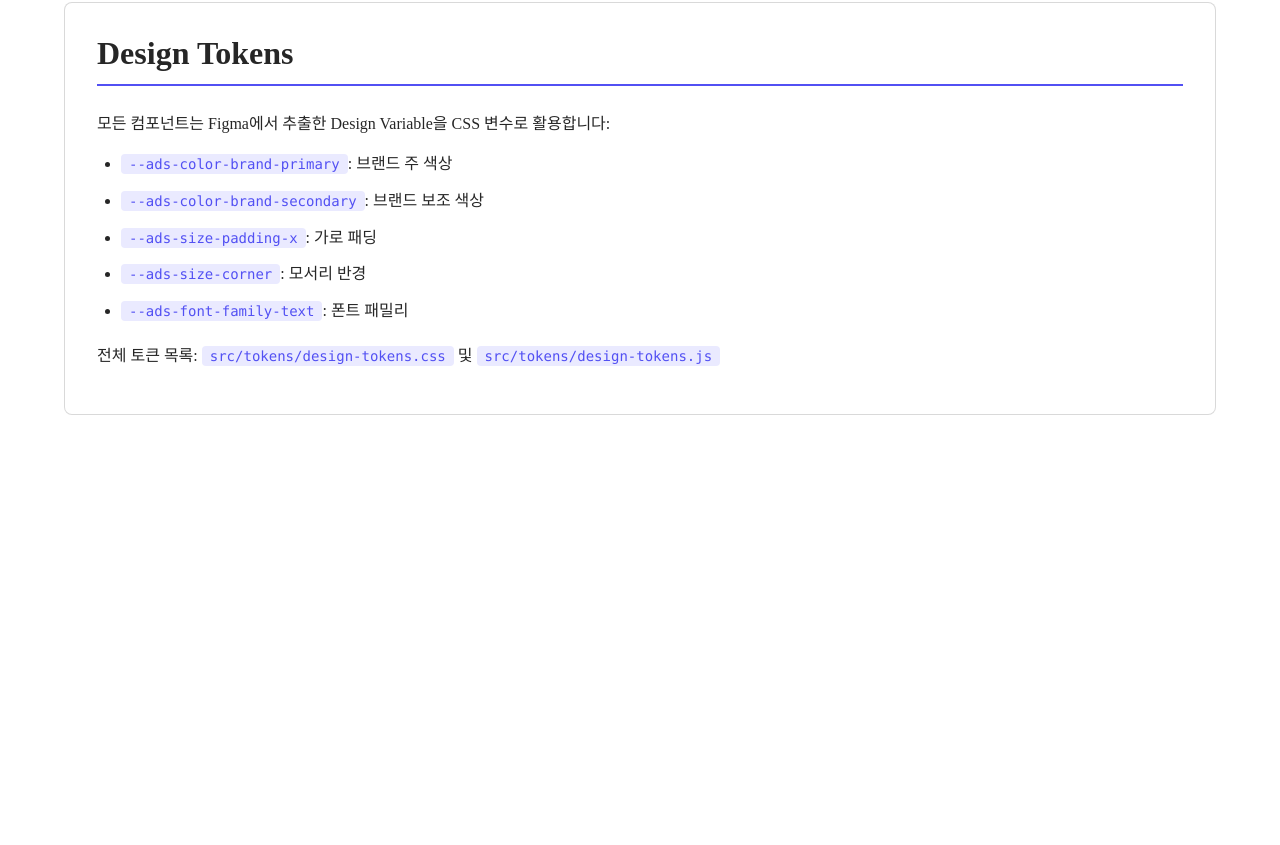
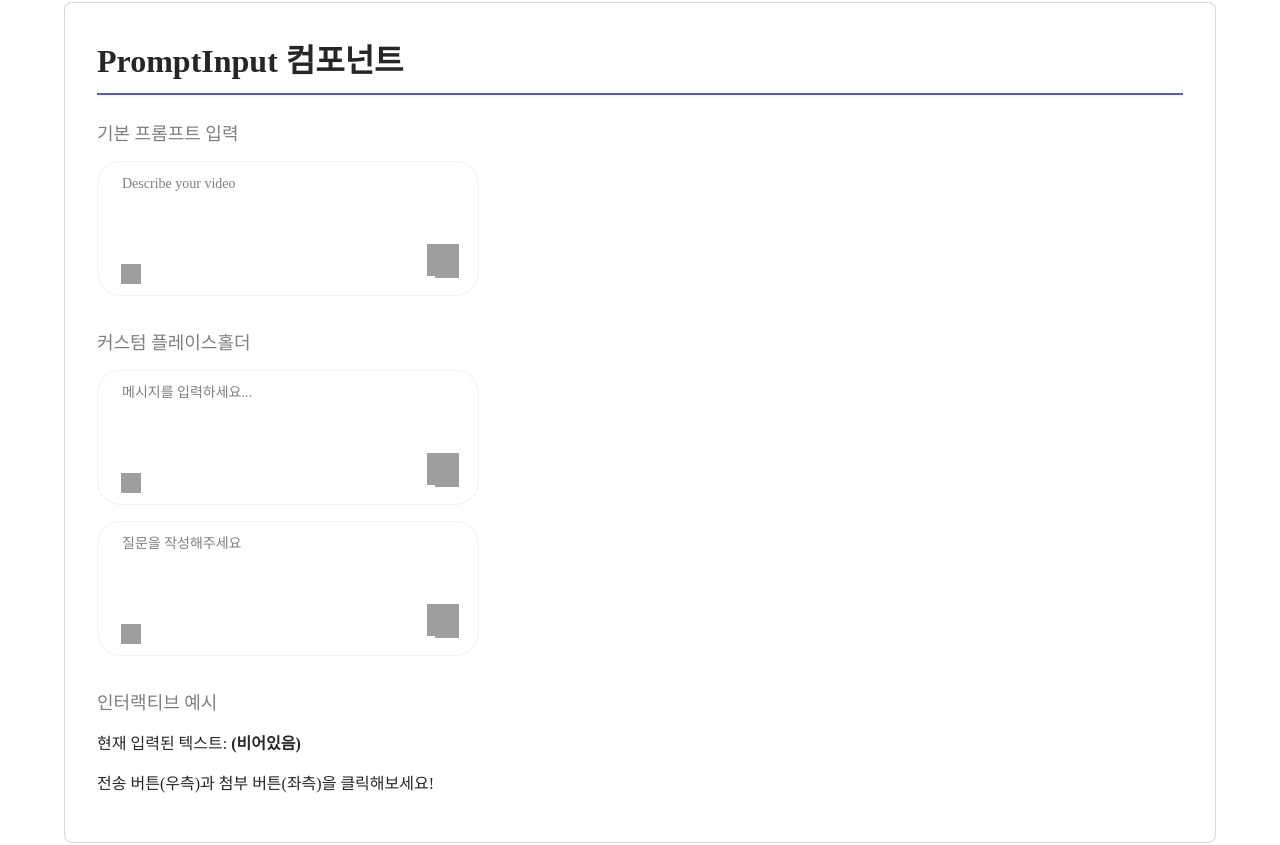
Before and after one commit to tangungithub/astra-demo-libraries, a React (Create React App) app: page / in a window 1280 px wide. Shown: the part 5719-6564 px from the top of the page. Before the commit the page ends 6242 px from the top, so only its background shows below. Built offline with nearby package versions, Linux system fonts and the light colour scheme.

Commit message:
promptinput add

```diff
--- a/src/App.js
+++ b/src/App.js
@@ -1,5 +1,5 @@
 import React, { useState } from 'react';
-import { Button, InputField, SelectField, Badge, SidebarNavigation, Bubbles } from './components';
+import { Button, InputField, SelectField, Badge, SidebarNavigation, Bubbles, PromptInput } from './components';
 import './tokens/design-tokens.css';
 import './App.css';
 
@@ -10,6 +10,7 @@ function App() {
   const [inputValue, setInputValue] = useState('');
   const [selectValue, setSelectValue] = useState('');
   const [selectedNav, setSelectedNav] = useState('film');
+  const [promptValue, setPromptValue] = useState('');
 
   return (
     <div className="app">
@@ -247,6 +248,48 @@ function App() {
             </div>
           </div>
         </section>
+
+        {/* PromptInput 컴포넌트 */}
+        <section className="component-section">
+          <h2>PromptInput 컴포넌트</h2>
+
+          <div className="demo-group">
+            <h3>기본 프롬프트 입력</h3>
+            <div className="demo-row" style={{ flexDirection: 'column', gap: '16px', alignItems: 'flex-start' }}>
+              <PromptInput
+                value={promptValue}
+                onChange={(value) => setPromptValue(value)}
+                onSend={(value) => {
+                  console.log('Send:', value);
+                  alert(`메시지 전송: ${value}`);
+                }}
+                onAttach={() => {
+                  console.log('Attach file');
+                  alert('파일 첨부 기능');
+                }}
+              />
+            </div>
+          </div>
+
+          <div className="demo-group">
+            <h3>커스텀 플레이스홀더</h3>
+            <div className="demo-row" style={{ flexDirection: 'column', gap: '16px', alignItems: 'flex-start' }}>
+              <PromptInput
+                placeholder="메시지를 입력하세요..."
+              />
+              <PromptInput
+                placeholder="질문을 작성해주세요"
+              />
+            </div>
+          </div>
+
+          <div className="demo-group">
+            <h3>인터랙티브 예시</h3>
+            <p>현재 입력된 텍스트: <strong>{promptValue || '(비어있음)'}</strong></p>
+            <p>전송 버튼(우측)과 첨부 버튼(좌측)을 클릭해보세요!</p>
+          </div>
+        </section>
+
         {/* Design Tokens 정보 */}
         <section className="component-section">
           <h2>Design Tokens</h2>
--- /dev/null
+++ b/src/components/PromptInput/PromptInput.css
@@ -0,0 +1,129 @@
+/* PromptInput 컴포넌트 스타일 - Design Tokens 활용 */
+
+.ads-prompt-input {
+  position: relative;
+  display: flex;
+  flex-direction: column;
+  align-items: flex-start;
+  justify-content: space-between;
+  width: 382px;
+  height: 135px;
+  padding: var(--ads-size-padding-y, 12px) var(--ads-size-padding-x-large, 24px);
+  background-color: var(--ads-color-surface-bg, #ffffff);
+  border: var(--ads-size-border, 1px) solid var(--ads-color-border-secondary, rgba(0, 0, 0, 0.05));
+  border-radius: 24px;
+}
+
+/* 텍스트 입력 영역 */
+.ads-prompt-input__textarea {
+  width: 100%;
+  min-width: 100%;
+  flex-shrink: 0;
+  font-family: var(--ads-font-family-text, 'Instrument Sans', sans-serif);
+  font-size: 14px;
+  font-weight: 400;
+  line-height: 1.4;
+  color: var(--ads-color-secondary, rgba(0, 0, 0, 0.5));
+  background: transparent;
+  border: none;
+  outline: none;
+  resize: none;
+  white-space: pre-wrap;
+  padding: 0;
+  margin: 0;
+}
+
+.ads-prompt-input__textarea::placeholder {
+  color: var(--ads-color-secondary, rgba(0, 0, 0, 0.5));
+}
+
+.ads-prompt-input__textarea:focus {
+  color: var(--ads-color-primary, rgba(0, 0, 0, 0.85));
+}
+
+/* 전송 버튼 (우측 하단) */
+.ads-prompt-input__send-button {
+  position: absolute;
+  bottom: 9px;
+  right: 9px;
+  width: 42px;
+  height: 42px;
+  background: none;
+  border: none;
+  cursor: pointer;
+  padding: 0;
+  transition: transform 0.2s ease;
+}
+
+.ads-prompt-input__send-button:hover {
+  transform: scale(1.05);
+}
+
+.ads-prompt-input__send-button:active {
+  transform: scale(0.95);
+}
+
+.ads-prompt-input__send-bg {
+  position: absolute;
+  left: 0;
+  right: 0;
+  top: 0;
+  width: 32px;
+  height: 32px;
+}
+
+.ads-prompt-input__send-bg img {
+  display: block;
+  width: 100%;
+  height: 100%;
+  position: absolute;
+  inset: 0;
+  max-width: none;
+}
+
+.ads-prompt-input__send-icon {
+  position: absolute;
+  inset: 23.81% 23.81% 19.05% 19.05%;
+  overflow: hidden;
+}
+
+.ads-prompt-input__send-icon img {
+  display: block;
+  width: 100%;
+  height: 100%;
+  max-width: none;
+}
+
+/* 첨부 버튼 (좌측 하단) */
+.ads-prompt-input__attach-button {
+  position: absolute;
+  left: 23px;
+  top: 102px;
+  width: 20px;
+  height: 20px;
+  background: none;
+  border: none;
+  cursor: pointer;
+  padding: 0;
+  overflow: hidden;
+  transition: opacity 0.2s ease;
+}
+
+.ads-prompt-input__attach-button:hover {
+  opacity: 0.7;
+}
+
+.ads-prompt-input__attach-button img {
+  display: block;
+  width: 100%;
+  height: 100%;
+  max-width: none;
+}
+
+/* 반응형 */
+@media (max-width: 768px) {
+  .ads-prompt-input {
+    width: 100%;
+    max-width: 382px;
+  }
+}
--- /dev/null
+++ b/src/components/PromptInput/PromptInput.js
@@ -0,0 +1,79 @@
+import React from 'react';
+import PropTypes from 'prop-types';
+import './PromptInput.css';
+
+// 이미지 자산 (localhost 서버)
+const imgSendButtonBg = "http://localhost:3845/assets/02d24f24279dfd7dbb40dbc82d233d14723e84ff.svg";
+const imgIconSend = "http://localhost:3845/assets/7b1db22086ea6aeb39577779955e7d97080d010e.svg";
+const imgIconPaperclip = "http://localhost:3845/assets/f0be2574e502f2c1f3567fae8c6564c22b2e4e69.svg";
+
+/**
+ * Astra Design System - PromptInput 컴포넌트
+ * 비디오 설명 입력을 위한 텍스트 입력 필드
+ */
+const PromptInput = ({
+  placeholder = 'Describe your video',
+  value = '',
+  onChange,
+  onSend,
+  onAttach,
+  className = '',
+}) => {
+  const handleSendClick = () => {
+    if (onSend) {
+      onSend(value);
+    }
+  };
+
+  const handleAttachClick = () => {
+    if (onAttach) {
+      onAttach();
+    }
+  };
+
+  return (
+    <div className={`ads-prompt-input ${className}`}>
+      {/* 입력 영역 */}
+      <textarea
+        className="ads-prompt-input__textarea"
+        placeholder={placeholder}
+        value={value}
+        onChange={(e) => onChange && onChange(e.target.value)}
+      />
+
+      {/* 전송 버튼 (우측 하단) */}
+      <button
+        className="ads-prompt-input__send-button"
+        onClick={handleSendClick}
+        aria-label="Send message"
+      >
+        <div className="ads-prompt-input__send-bg">
+          <img src={imgSendButtonBg} alt="" />
+        </div>
+        <div className="ads-prompt-input__send-icon">
+          <img src={imgIconSend} alt="Send" />
+        </div>
+      </button>
+
+      {/* 첨부 버튼 (좌측 하단) */}
+      <button
+        className="ads-prompt-input__attach-button"
+        onClick={handleAttachClick}
+        aria-label="Attach file"
+      >
+        <img src={imgIconPaperclip} alt="Attach" />
+      </button>
+    </div>
+  );
+};
+
+PromptInput.propTypes = {
+  placeholder: PropTypes.string,
+  value: PropTypes.string,
+  onChange: PropTypes.func,
+  onSend: PropTypes.func,
+  onAttach: PropTypes.func,
+  className: PropTypes.string,
+};
+
+export default PromptInput;
--- /dev/null
+++ b/src/components/PromptInput/index.js
@@ -0,0 +1 @@
+export { default } from './PromptInput';
--- a/src/components/index.js
+++ b/src/components/index.js
@@ -5,3 +5,4 @@ export { default as SelectField } from './SelectField';
 export { default as Badge } from './Badge';
 export { default as SidebarNavigation } from './SidebarNavigation';
 export { default as Bubbles } from './Bubbles';
+export { default as PromptInput } from './PromptInput';
```
